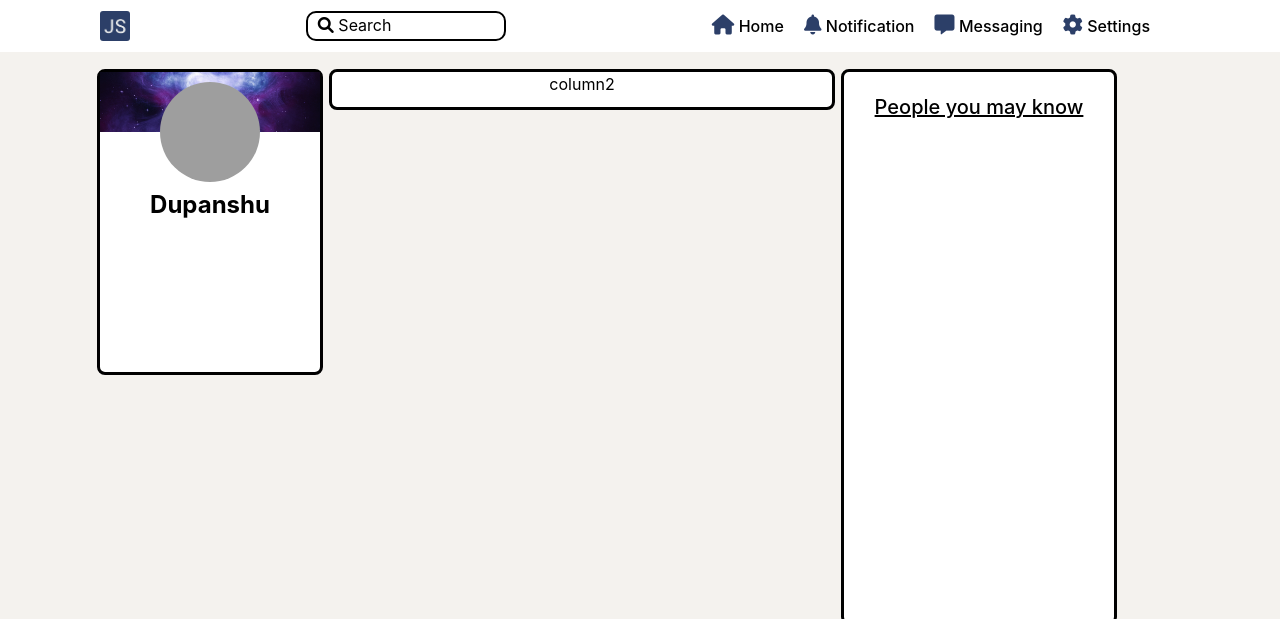
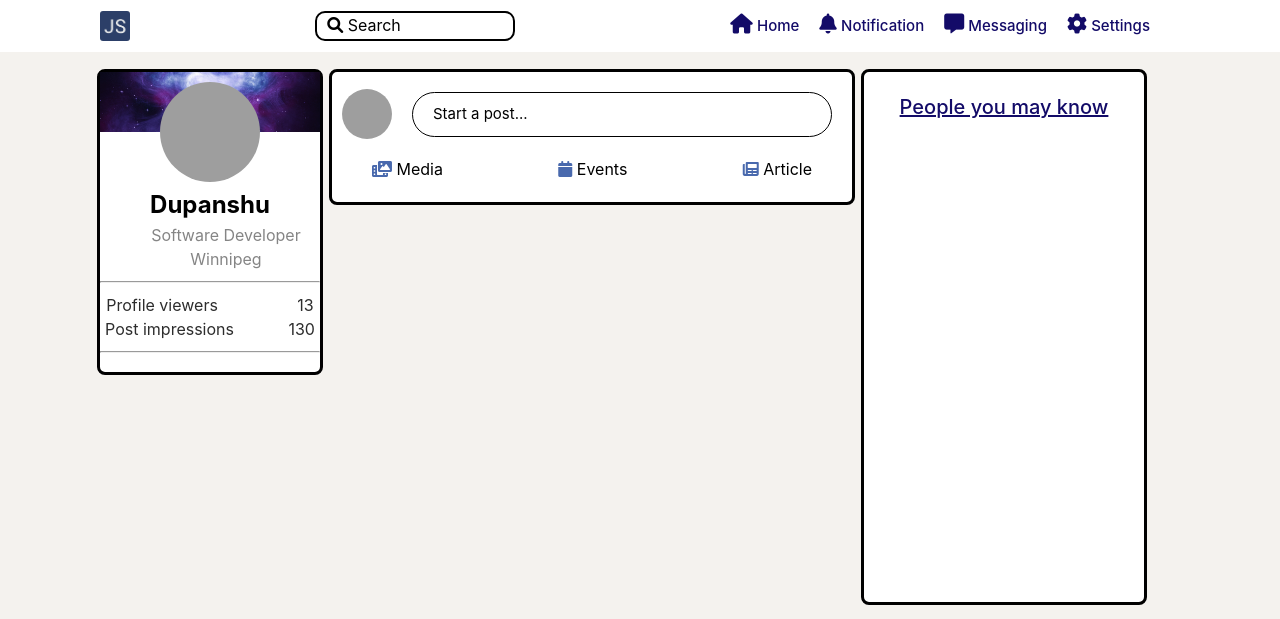
Before and after one commit to Dupanshu/job-sphere, a website with bundled scripts: page home.html in a window 1280 px wide. Shown: the top 619 px of the page. Built offline with nearby package versions, Linux system fonts and the light colour scheme; no server answers; grey boxes are pictures that could not be loaded; a web font is replaced by a local one.

Commit message:
colum1, column2 done starting home.js

```diff
--- a/assets/css/home.css
+++ b/assets/css/home.css
@@ -7,18 +7,13 @@
   --grey-home:#f2f2f2;
   --grey-login:#fff;
   --header-color: #232f2f;
-  --hover-color: #4969ad;
-  --logo-color:#2C3F68;
+  --hover-color: #3828e8;
+  --logo-color:#130B68;
   --logo-color-2:#4969ad;
 }
 
 body {
   background-color: #F4F2EE;
-}
-
-main {
-  height: 100dvh;
-  overflow: hidden;
 }
 
 .container {
@@ -59,9 +54,11 @@ nav {
 }
 
 nav ul li {
+  font-size: 15px;
   margin-left: 20px;
   cursor: pointer;
   font-weight: 500;
+  color: var(--logo-color);
 }
 
 nav ul li i {
@@ -74,7 +71,7 @@ nav ul li i {
   cursor: pointer;
 }
 
-nav ul li:hover {
+nav ul li i:hover, nav ul li:hover {
   color: var(--hover-color);
 }
 
@@ -119,21 +116,76 @@ nav ul li:hover {
   margin-top: 55px;
 }
 
+.under {
+  color: #858585;
+  width: 20ch;
+  margin-left: 25px;
+}
+
+.under-un {
+  color: #2d2d2d;
+}
+
+.under-un span {
+  margin-left: 50px;
+}
+
+.under-un .hi {
+  margin-left: 75px;
+}
+
 /* main column 2 */
 .column2 {
+  padding: 10px;
   text-align: center;
-  height: 35px;
-  width: 500px;
+  height: 130px;
+  width: 520px;
   outline: solid #000;
   background-color: var(--grey-login);
   border-radius: 5px;
 }
 
+.clm2-img {
+  background-image: url('../img/profile-pic.jpg');
+  background-repeat: no-repeat;
+  background-position: center;
+  background-size: cover;
+  border-radius: 50px;
+  height: 50px;
+  width: 50px;
+}
+
+input[type=text] {
+  width: 420px;
+  height: auto;
+  background-color: var(--placeholder-color);
+  border-radius: 50px;
+  font-size: 15px;
+  color: #000;
+  border: 1px solid #000;
+  text-align: left;
+  padding: 10px 20px;
+  margin: 10px;
+}
+
+input::placeholder {
+  color: #000;
+}
+
+.media {
+  padding: 10px 30px;
+}
+
+.media i {
+  color: var(--logo-color-2);
+  cursor: pointer;
+}
+
 /* main column 3 */
 .column3 {
   text-align: center;
-  height: 550px;
-  width: 270px;
+  height: 530px;
+  width: 280px;
   outline: solid #000;
   background-color: var(--grey-login);
   border-radius: 5px;
@@ -144,10 +196,12 @@ nav ul li:hover {
   font-weight: 500;
   padding: 20px 0px;
   text-decoration: underline;
+  color: var(--logo-color);
 }
 
 /* footer */
 .contact {
+  margin-top: calc(100dvh - (52px + 530px + 58px));
   background-color: var(--app-background-white);
   text-align: center;
 }
--- a/assets/css/ultils/utils.css
+++ b/assets/css/ultils/utils.css
@@ -53,5 +53,5 @@ button + button {
 }
 
 hr {
-    margin: 40px 0;
+    margin: 10px 0;
 }
--- a/home.html
+++ b/home.html
@@ -37,10 +37,26 @@
           </div>
           <div class="clm1-des">
             <h2>Dupanshu</h2>
-            <p class=""></p>
+            <p class="under">Software Developer Winnipeg</p>
+          </div>
+          <hr>
+          <div class="under-un">
+            <p>Profile viewers <span class="hi">13</span></p>
+            <p>Post impressions <span>130</span></p>
+          </div>
+          <hr>
+        </div>
+        <div class="column2">
+          <div class="flex">
+            <div class="clm2-img"></div>
+            <input type='text' placeholder='Start a post...' class='post'>
+          </div>
+          <div class="media flex">
+            <div><i class="fa-solid fa-photo-film"></i> Media</div>
+            <div><i class="fa-solid fa-calendar"></i> Events</div>
+            <div><i class="fa-solid fa-newspaper"></i> Article</div>
           </div>
         </div>
-        <div class="column2">column2</div>
         <div class="column3">
           <p>People you may know</p>
         </div>
```
